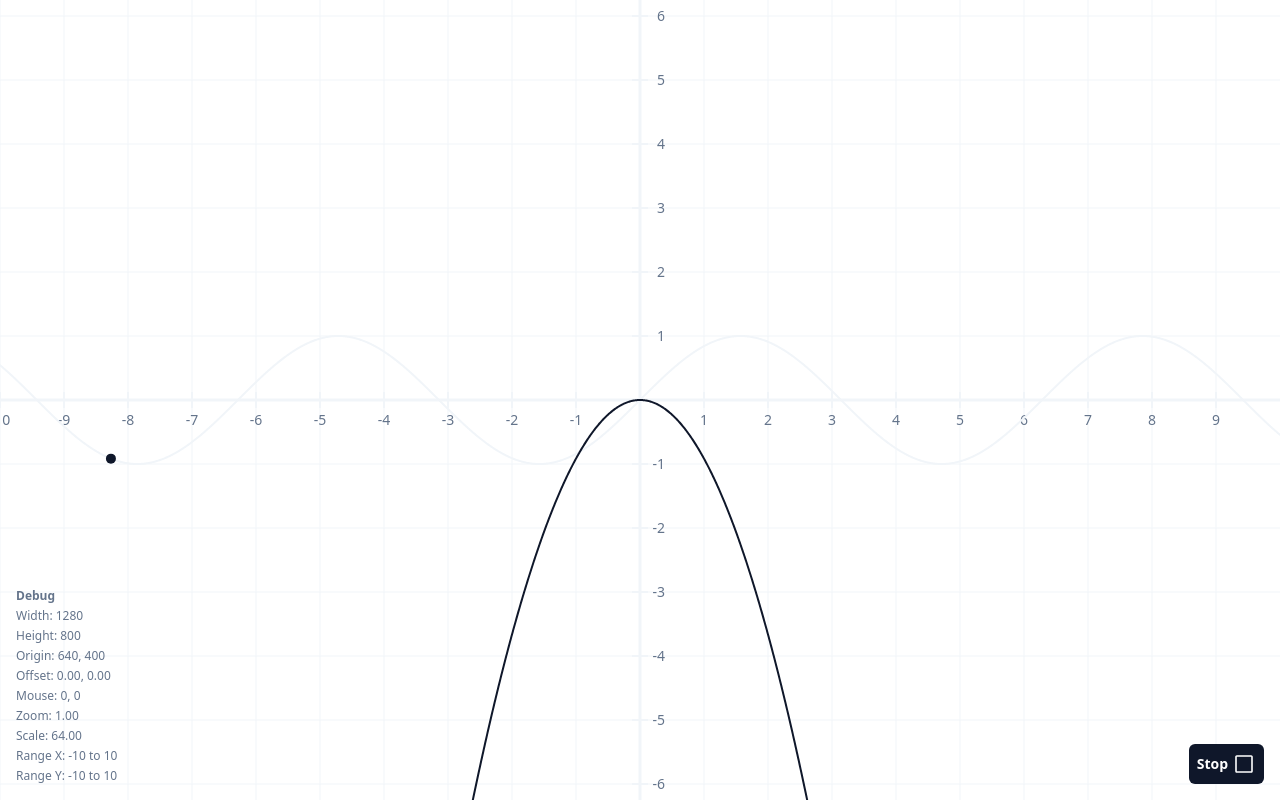
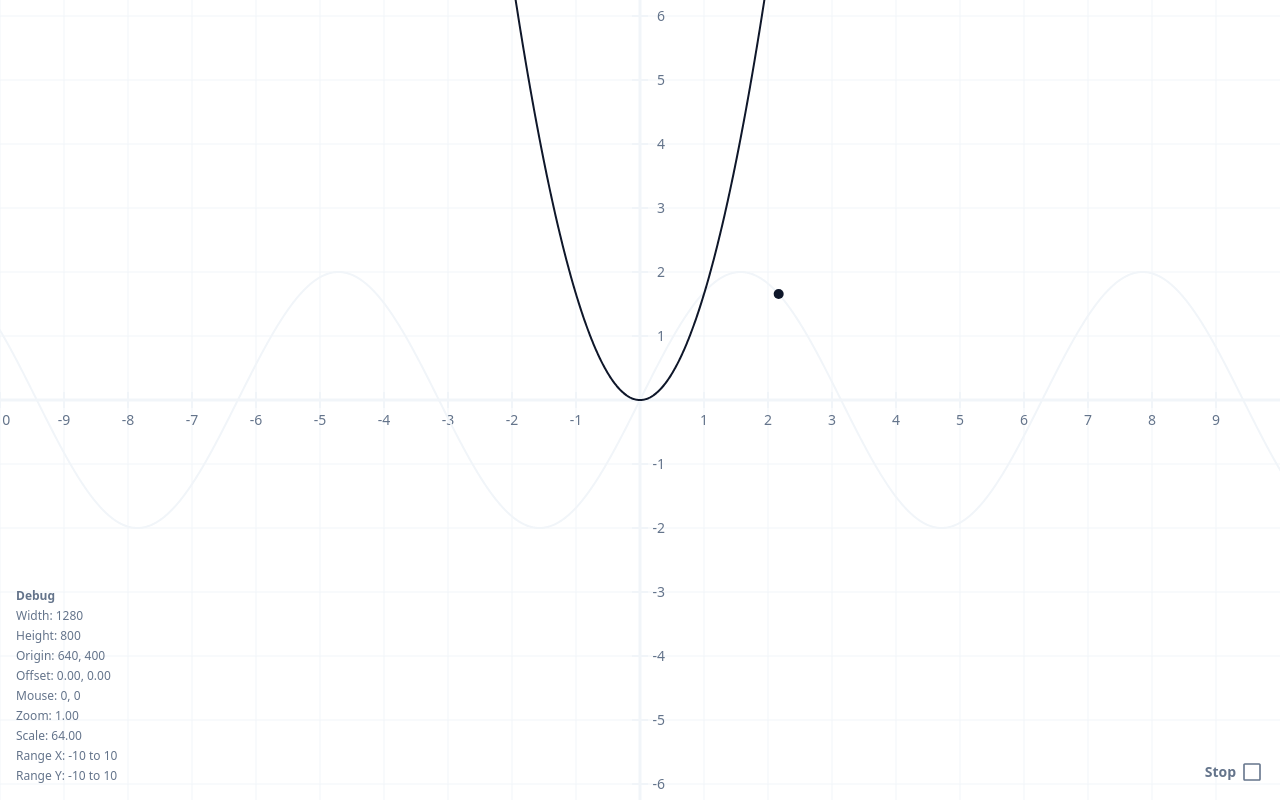
Before and after one commit to leonmeka/func, a React (Vite) app: page / in a window 1280 px wide. Built offline with nearby package versions, Linux system fonts and the light colour scheme.

Commit message:
chore: minor improvements

```diff
--- a/core/components/controls/animation-controls/animation-controls.tsx
+++ b/core/components/controls/animation-controls/animation-controls.tsx
@@ -13,20 +13,14 @@ export const AnimationControls = ({ animation }: ControlsProps) => {
     <div className="flex gap-4 items-center text-muted-foreground">
       <div className="flex gap-1">
         {!isPlaying && (
-          <button
-            onClick={start}
-            className="flex gap-1 items-center p-2 text-background bg-primary rounded-md"
-          >
+          <button onClick={start} className="flex gap-1 items-center">
             <span className="text-sm font-semibold">Play</span>
             <PlayIcon width={24} height={24} />
           </button>
         )}
 
         {isPlaying && (
-          <button
-            onClick={stop}
-            className="flex gap-1 items-center p-2 text-background bg-primary rounded-md"
-          >
+          <button onClick={stop} className="flex gap-1 items-center">
             <span className="text-sm font-semibold">Stop</span>
             <StopIcon width={24} height={24} />
           </button>
--- a/core/components/func/func.tsx
+++ b/core/components/func/func.tsx
@@ -54,7 +54,7 @@ export const Func = ({
     <Theme theme={theme}>
       <div
         ref={ref}
-        className="h-full w-full select-none cursor-default bg-background overflow-hidden"
+        className="h-full w-full select-none bg-background overflow-hidden"
         onPointerDown={handlePointerDown}
         onPointerMove={handlePointerMove}
         onPointerUp={handlePointerUp}
--- a/core/hooks/use-animation.tsx
+++ b/core/hooks/use-animation.tsx
@@ -74,7 +74,7 @@ export const useAnimation = ({
   };
 
   useEffect(() => {
-    start();
+    if (loop) start();
     // eslint-disable-next-line react-hooks/exhaustive-deps
   }, []);
 
--- a/src/App.tsx
+++ b/src/App.tsx
@@ -9,7 +9,7 @@ import { Point } from "@core/components/primitives/point";
 
 export const App = () => {
   // Define the base function
-  const f = (x: number) => Math.sin(x);
+  const f = (x: number) => Math.sin(x) * 2;
 
   // Define the animation function
   const g = (x: number) => x ** 2 * animation.y;
@@ -17,19 +17,16 @@ export const App = () => {
   // Setup the animation
   const animation = useAnimation({
     y: f,
-    duration: 5_000, // = 5s
-    range: [-10, 10], // = [0 -> 10] on x-axis
+    duration: 2_000, // = 5s
+    range: [-5, 5], // = [-5 -> 5] on x-axis
   });
 
   return (
     <div className="dark w-dvw h-dvh">
       <Func debug>
         <Canvas>
-          {/* Visualize the functions */}
           <Function y={f} color="muted" />
           <Function y={g} />
-
-          {/* Visualize the animation's progress */}
           <Point point={{ x: animation.x, y: animation.y }} />
         </Canvas>
 
```
